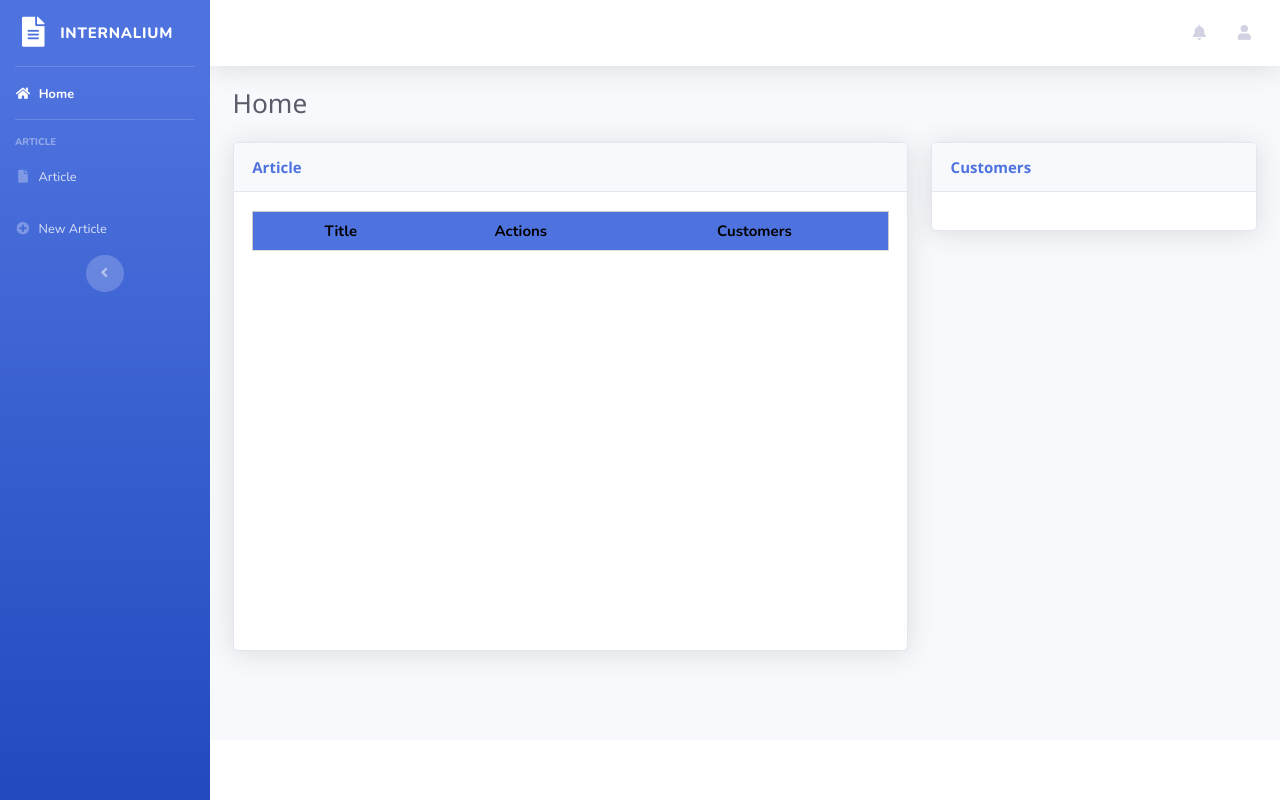
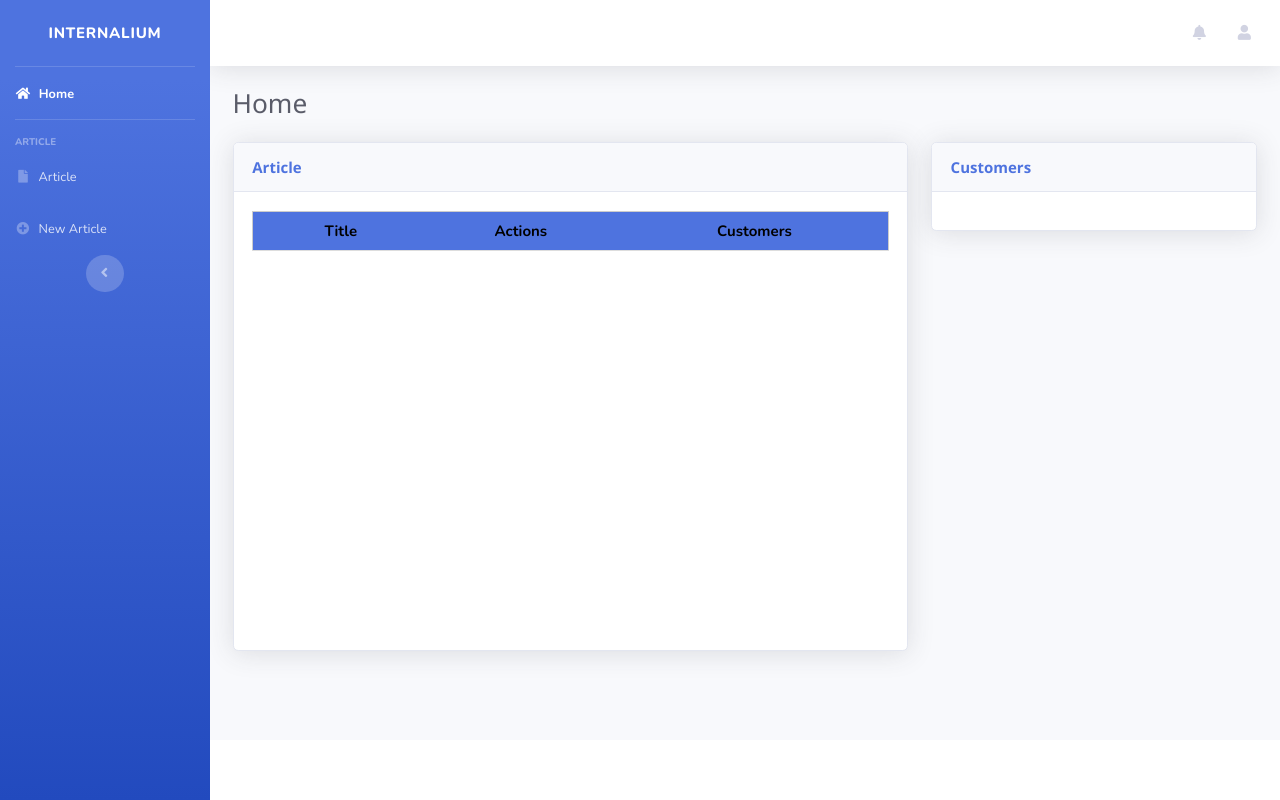
Before and after one commit to Turtle36/HelpDesigning, a Flask app: page /home in a window 1280 px wide. Run offline with Flask 2, Linux system fonts and the light colour scheme; tables that the repository leaves empty hold one stand-in row (values such as "Sample post"); some libraries are stand-ins or nearby versions.

Commit message:
remove icon in title

```diff
--- a/app/templates/all_article.html
+++ b/app/templates/all_article.html
@@ -44,9 +44,6 @@
 
         <!-- Sidebar - Brand -->
         <a class="sidebar-brand d-flex align-items-center justify-content-center" href="/home">
-            <div class="sidebar-brand-icon">
-                <i class="fas fa-file-alt"></i>
-            </div>
             <div class="sidebar-brand-text mx-3">Internalium</div>
         </a>
 
--- a/app/templates/edit_article.html
+++ b/app/templates/edit_article.html
@@ -58,9 +58,6 @@
 
         <!-- Sidebar - Brand -->
         <a class="sidebar-brand d-flex align-items-center justify-content-center" href="/home">
-            <div class="sidebar-brand-icon">
-                <i class="fas fa-file-alt"></i>
-            </div>
             <div class="sidebar-brand-text mx-3">Internalium</div>
         </a>
 
--- a/app/templates/home.html
+++ b/app/templates/home.html
@@ -81,9 +81,6 @@
 
         <!-- Sidebar - Brand -->
         <a class="sidebar-brand d-flex align-items-center justify-content-center" href="/home">
-            <div class="sidebar-brand-icon">
-                <i class="fas fa-file-alt"></i>
-            </div>
             <div class="sidebar-brand-text mx-3">Internalium</div>
         </a>
 
--- a/app/templates/new_article.html
+++ b/app/templates/new_article.html
@@ -66,9 +66,6 @@
 
         <!-- Sidebar - Brand -->
         <a class="sidebar-brand d-flex align-items-center justify-content-center" href="/home">
-            <div class="sidebar-brand-icon">
-                <i class="fas fa-file-alt"></i>
-            </div>
             <div class="sidebar-brand-text mx-3">Internalium</div>
         </a>
 
```
